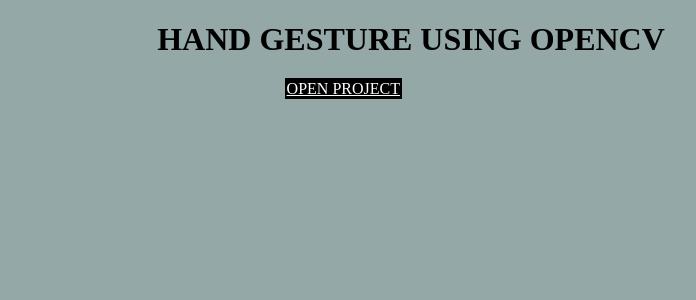
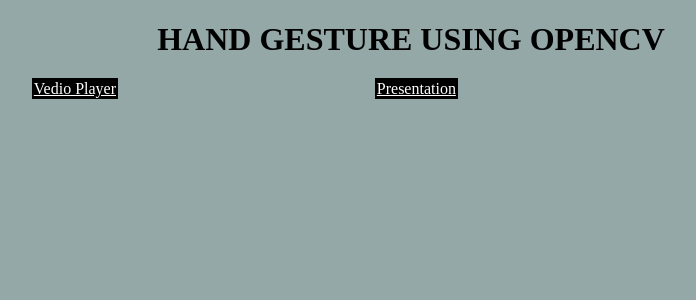
Before and after one commit to sumedhasmile/Final-Year-Project-Hand-Gesture, a Django app: page /gesture/ in a window 1280 px wide. Shown: the top 300 px of the page, without its empty margins (229-925 px from the left). Run offline with Django 3.2, Linux system fonts and the light colour scheme.

Commit message:
presentation page added

```diff
--- a/gesture_app/templates/HomePage.html
+++ b/gesture_app/templates/HomePage.html
@@ -12,8 +12,8 @@
             color: white;
             background-color: black;
 
-            margin-left: 40%;
-            margin-top: 40%;
+            margin-left: 20%;
+            margin-top: 20%;
         }
         h1{
             text-align: center;
@@ -22,6 +22,7 @@
     <body>
         <h1>HAND GESTURE USING OPENCV </h1>
 
-        <a href="{% url 'navigate' %}">OPEN PROJECT</a>
+        <a href="{% url 'navigate' %}">Vedio Player</a>
+        <a href="{% url 'navigate_ppt' %}">Presentation</a>
     </body>
 </html>
--- a/gesture_app/urls.py
+++ b/gesture_app/urls.py
@@ -4,5 +4,6 @@
 
 urlpatterns = [
     path('', views.index, name='index'),
-    path('navigate/', views.Navigate, name='navigate'),
+    path('navigate_vedio/', views.Navigate_Vedio, name='navigate'),
+    path('navigate_ppt/', views.Navigate_Player, name='navigate_ppt'),
 ]
--- a/gesture_app/views.py
+++ b/gesture_app/views.py
@@ -5,7 +5,7 @@
 def index(request):
     return render(request, "HomePage.html")
 
-def Navigate(request):
+def Navigate_Vedio(request):
     pg.hotkey('winleft')
     pg.typewrite('Movies\n',0.2)
     pg.press('enter')
@@ -19,3 +19,16 @@
     pg.write('cd F:\Final Year Project\Hand Gesture3\n',0.2)
     pg.write('python hand_gesture_youtube.py\n',0.2)
     return redirect('index')
+
+def Navigate_Player(request):
+    pg.hotkey('winleft')
+    pg.typewrite('PowerPoint\n',0.2)
+    pg.press('enter')
+
+    pg.hotkey('winleft')
+    pg.typewrite('Command\n',0.2)
+    pg.press('enter')
+    pg.write('f:\n',0.2)
+    pg.write('cd F:\Final Year Project\Hand Gesture3\n',0.2)
+    pg.write('python power_point.py\n',0.2)
+    return redirect('index')
```
